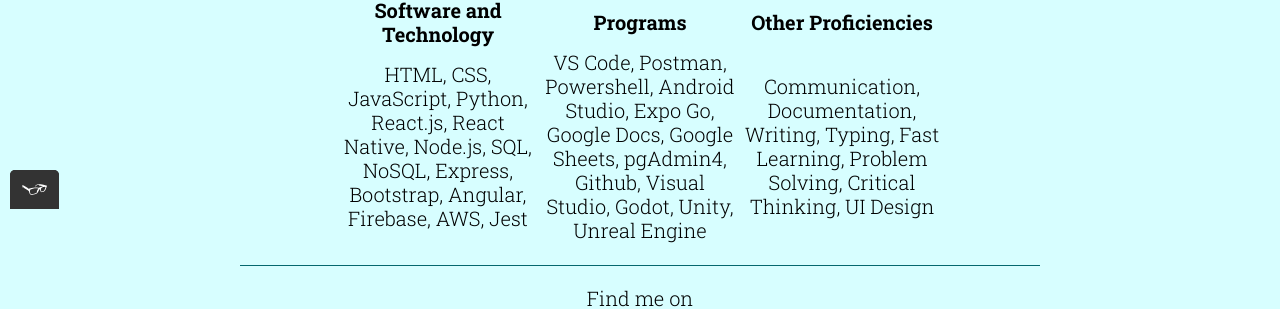
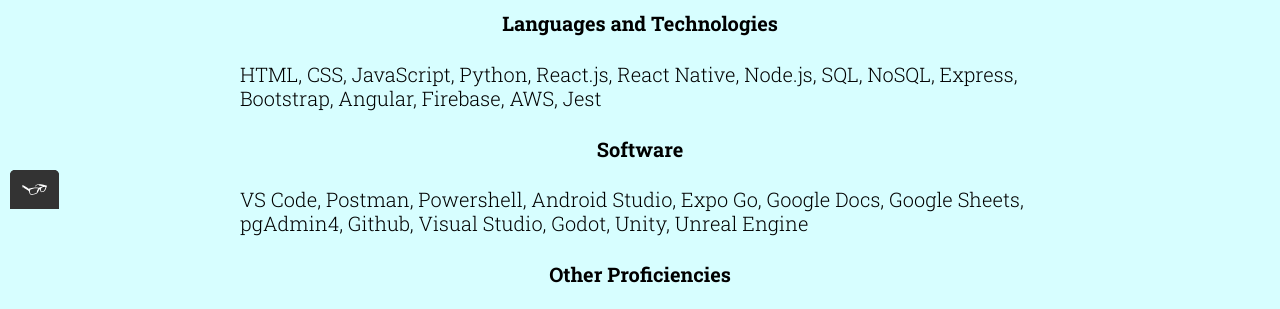
Before and after one commit to justin-yin-ly/portfolio-website, a plain HTML site: page about.html in a window 1280 px wide. Shown: the part 591-900 px from the top of the page. Drawn offline with Linux system fonts and the light colour scheme.

Commit message:
About Page Update, Minor Changes Elsewhere
About page has had the skills section restructured to be more visually appealing. Exchanged '&' symbol in Case Study to the escaped symbol. Slight rewording on Contact page.

```diff
--- a/about.html
+++ b/about.html
@@ -42,23 +42,14 @@
 
                 <a href="files/Ly-Justin-Web-Developer-Resume.pdf" class="button" download>Download my resume</a>
                 <h1>Skills</h1>
-                <table>
-                    <thead>
-                        <tr>
-                            <th>Software and Technology</th>
-                            <th>Programs</th>
-                            <th>Other Proficiencies</th>
-                        </tr>
-                    </thead>
-                    <tbody>
-                        <tr>
-                            <td>HTML, CSS, JavaScript, Python, React.js, React Native, Node.js, SQL, NoSQL, Express, Bootstrap, Angular, Firebase, AWS, Jest</td>
-                            <td>VS Code, Postman, Powershell, Android Studio, Expo Go, Google Docs, Google Sheets, pgAdmin4, Github, Visual Studio, Godot, Unity, Unreal Engine</td>
-                            <td>Communication, Documentation, Writing, Typing, Fast Learning, Problem Solving, Critical Thinking, UI Design</td>
-                        </tr>
-                    </tbody>
+                <h4>Languages and Technologies</h4>
+                <p>HTML, CSS, JavaScript, Python, React.js, React Native, Node.js, SQL, NoSQL, Express, Bootstrap, Angular, Firebase, AWS, Jest</p>
 
-                </table>
+                <h4>Software</h4>
+                <p>VS Code, Postman, Powershell, Android Studio, Expo Go, Google Docs, Google Sheets, pgAdmin4, Github, Visual Studio, Godot, Unity, Unreal Engine</p>
+
+                <h4>Other Proficiencies</h4>
+                <p>Communication, Documentation, Writing, Typing, Fast Learning, Problem Solving, Critical Thinking, UI Design</p>
 
             </div>
 
--- a/css/style.production.css
+++ b/css/style.production.css
@@ -203,10 +203,7 @@
     padding: var(--spacing-small);
 }
 
-.about-content table {
-    padding-top: 10px;
-    max-width: 700px;
-    margin: var(--margin-center);
+.about-content h4 {
     text-align: center;
 }
 
@@ -307,7 +304,7 @@
     }
 
     .casestudy-block {
-        display: block
+        display: block;
     }
 
     h1 {
```
Also changed, not shown: caseStudyChatApp.html (+1 -1 lines), contact.html (+1 -1 lines).
